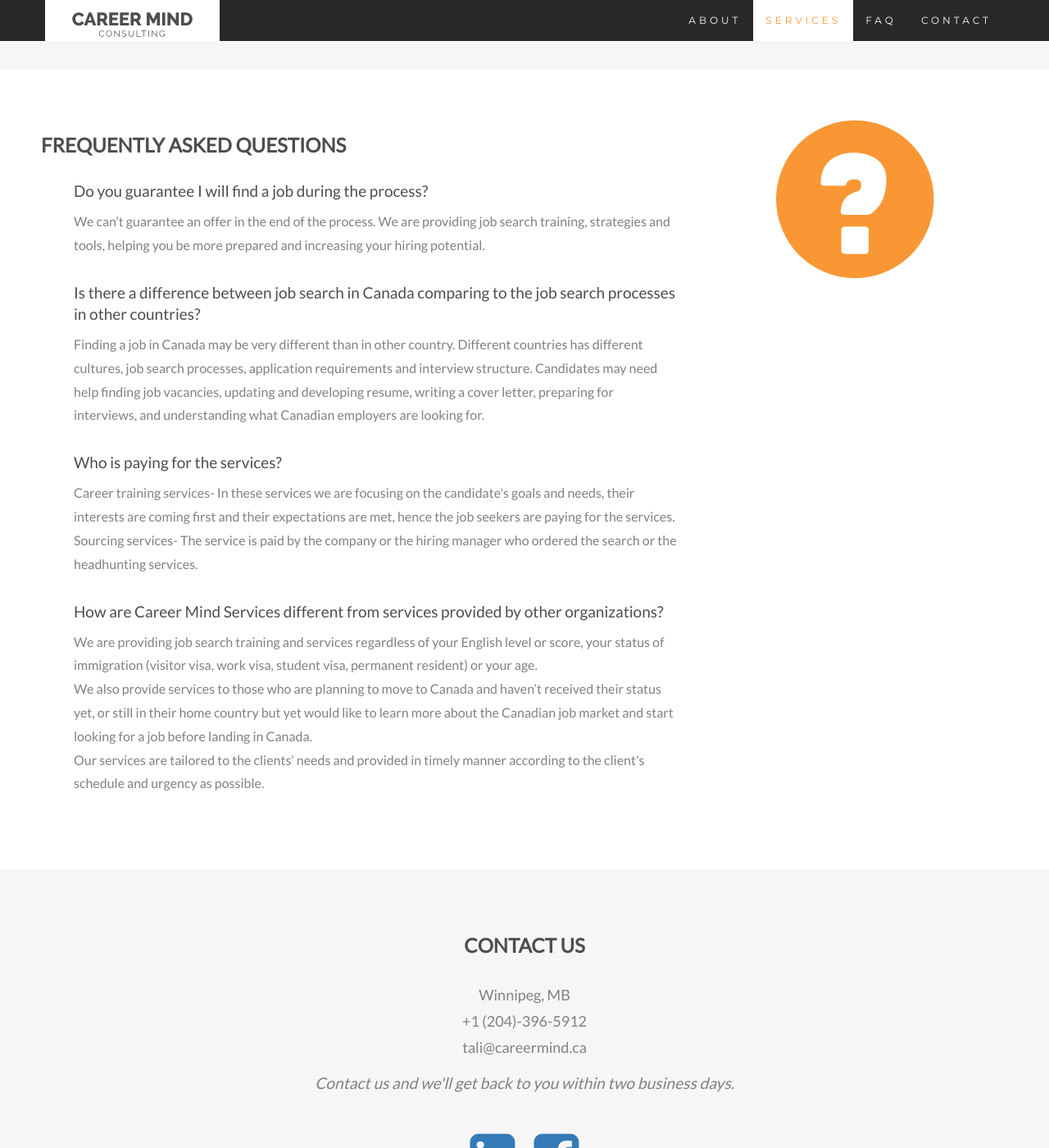
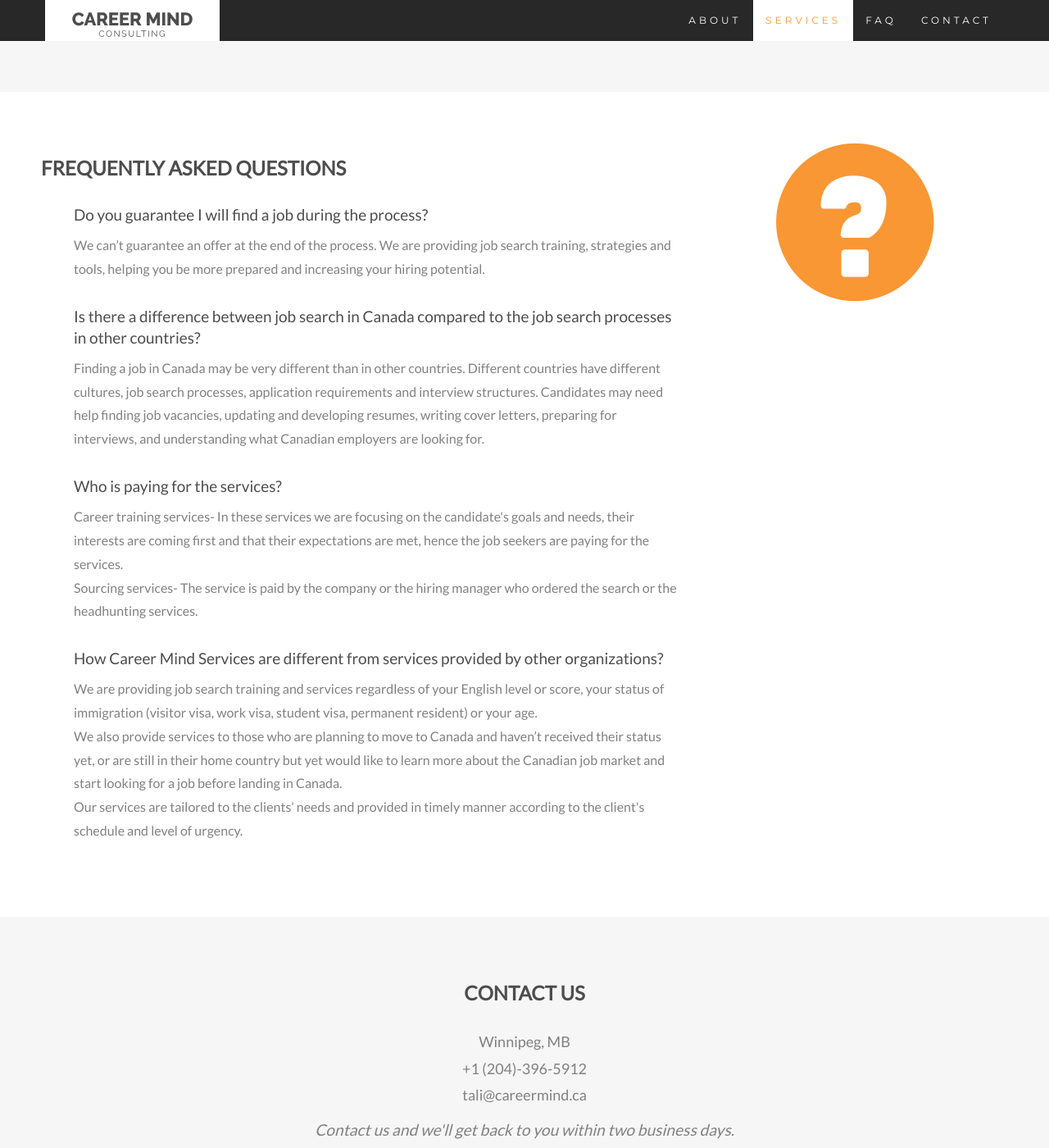
Before and after one commit to aaronkor/cm-site, a Jekyll site: the page built from index.html, in a window 1280 px wide and 1400 px high, scrolled down 3362 px. Shown: the whole window at 82% size. Built offline with Jekyll 4.4.1, drawn with Linux system fonts in a browser that asks for light colours; some of the changed text lies outside the part shown.

Commit message:
Content change after according to Frank's review

```diff
--- a/index.html
+++ b/index.html
@@ -42,31 +46,31 @@
       </h4>
       <h4>
         <strong>VISION:</strong> To be a global leader, internationally
-        connected and well known company with passionate professionals that set
-        a goal of making a positive impact and to promote career growth and
+        connected and a well known company with passionate professionals that set
+        a goal of making a positive impact to promote career growth and
         development of clients’ personal and occupational lives.
       </h4>
       <br>
       <h2>Our Values</h2>
       <ul class="values-list">
         <li>
-          <strong>OPEN-MINDEDNESS and ADAPTABILITY</strong> – we are a forward looking company that takes
-          on board social differences and different perspectives. Our skills are
-          constantly developed and our services are tailored to clients’ needs.
+          <strong>OPEN-MINDEDNESS and ADAPTABILITY</strong> – we are a forward
+          looking company that believes in social differences and different perspectives. Our skills are
+          constantly developed and our services are tailored to our clients’ needs.
         </li>
         <li>
           <strong>PASSION and ENERGY</strong>- we are passionate about our work and believe in
-          our energy to deliver great service and to achieve positive outcomes.
+          our energy help to deliver great service and to achieve positive outcomes.
         </li>
         <li>
           <strong>HONESTY and DISCRETION</strong> - we treat our clients with honesty- to ensure
-          that we do what we say we are going to do, and with ethical approach-
+          that we do what we say we are going to do, and with an ethical approach-
           to insure our commitment to confidentiality and long-standing trusted
           client relationships.
         </li>
         <li>
-          <strong>FUN and OPTIMISM</strong> - We love what we do and stay
-          positive.
+          <strong>FUN and OPTIMISM</strong> - We love what we do, stay
+          positive and have fun.
         </li>
       </ul>
     </div>
@@ -158,30 +167,35 @@
       <ul class="faq-list">
         <li>
           <h4>Do you guarantee I will find a job during the process?</h4>
-          <p>We can’t guarantee an offer in the end of the process. We are providing job search training, strategies and tools, helping you be more prepared and increasing your hiring potential.</p>
+          <p>We can’t guarantee an offer at the end of the process. We are providing job search training, strategies and tools, helping you be more prepared and increasing your hiring potential.</p>
         </li>
         <li>
-          <h4>Is there a difference between job search in Canada comparing to the job search processes in other countries?</h4>
-          <p>Finding a job in Canada may be very different than in other  country. Different countries has different cultures, job search processes, application requirements and interview structure. Candidates may need help finding job vacancies, updating and developing resume, writing a cover letter, preparing for interviews, and understanding what Canadian employers are looking for.</p>
+          <h4>Is there a difference between job search in Canada compared to the job search processes in other countries?</h4>
+          <p>Finding a job in Canada may be very different than in other
+          countries. Different countries have different cultures, job search
+          processes, application requirements and interview structures.
+          Candidates may need help finding job vacancies, updating and
+          developing resumes, writing cover letters, preparing for interviews, and understanding what Canadian employers are looking for.</p>
         </li>
         <li>
           <h4>Who is paying for the services?</h4>
           <p>Career training services- In these services we are focusing on the
           candidate's goals and needs, their interests are coming first and
-          their expectations are met, hence the job seekers are paying for the
+          that their expectations are met, hence the job seekers are paying for the
           services.<br />
           Sourcing services- The service is paid by the company or the hiring manager who ordered the search or the headhunting services.</p>
         </li>
         <li>
-          <h4>How are Career Mind Services different from services provided by other organizations?</h4>
+          <h4>How Career Mind Services are different from services provided by other organizations?</h4>
           <p>We are providing job search training and services regardless of
           your English level or score, your status of immigration (visitor visa,
           work visa, student visa, permanent resident) or your age. <br/>
           We also provide services to those who are planning to move to Canada
-          and haven’t received their status yet, or still in their home country
+          and haven’t received their status yet, or are still in their home country
           but yet would like to learn more about the Canadian job market and
           start looking for a job before landing in Canada.<br/>
-          Our services are tailored to the clients’ needs and provided in timely manner according to the client's schedule and urgency as possible.</p>
+          Our services are tailored to the clients’ needs and provided in timely
+          manner according to the client's schedule and level of urgency.</p>
         </li>
       </ul>
     </div>
@@ -193,8 +207,6 @@
 
 <!-- Container (Contact Section) -->
 <div id="contact" class="container-fluid bg-grey text-center">
-
-  <!-- <div class="row"> -->
     <div class="contact-details slideanim">
       <h2>CONTACT US</h2>
       <div class="contact-list">
@@ -210,5 +222,4 @@
         <a href="https://www.facebook.com/CareerMindConsulting/" target="_blank"><i class="fa fa-4x fa-facebook-square"></i></a>
       </div>
     </div>
-  <!-- </div> -->
 </div>
```
Also changed, not shown: other parts of index.html (+12 -3 lines).
